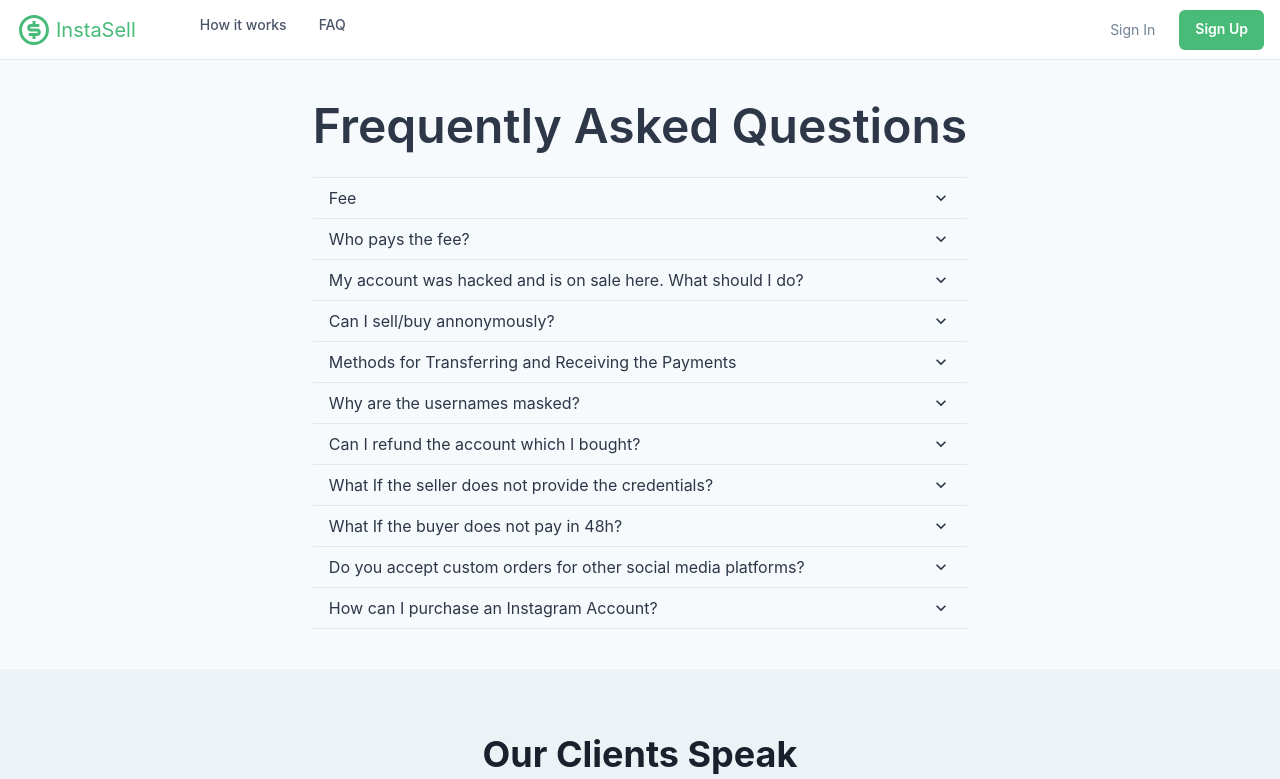
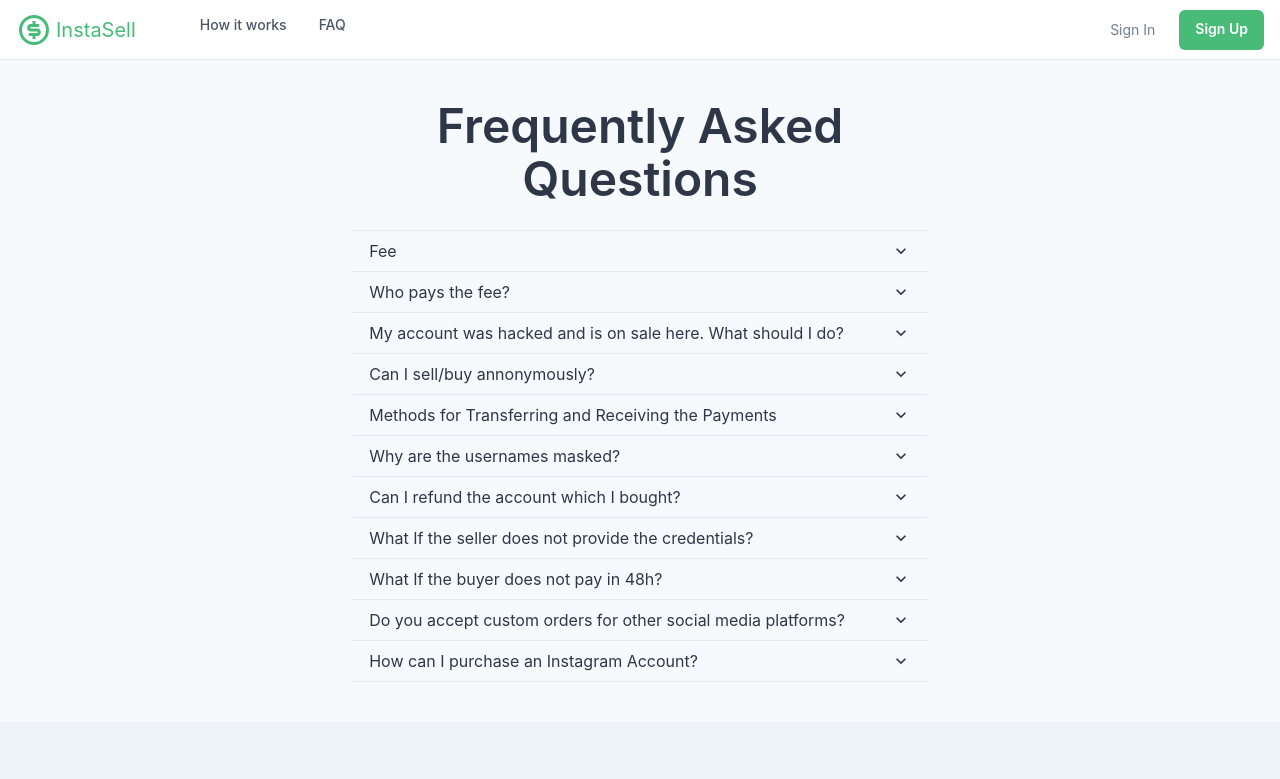
Before and after one commit to letanure/insta-sell, a Next.js app: page /faq in a window 1280 px wide. Shown: the top 779 px of the page. Built offline with nearby package versions, Linux system fonts and the light colour scheme.

Commit message:
fix size

```diff
--- a/components/Faq.jsx
+++ b/components/Faq.jsx
@@ -49,7 +49,7 @@ export default function SmallWithSocial() {
     >
       <Container
         as={Stack}
-        maxW={"12xl"}
+        w={"100%"}
         py={10}
         direction={{ base: "column", md: "column" }}
         spacing={8}
```
